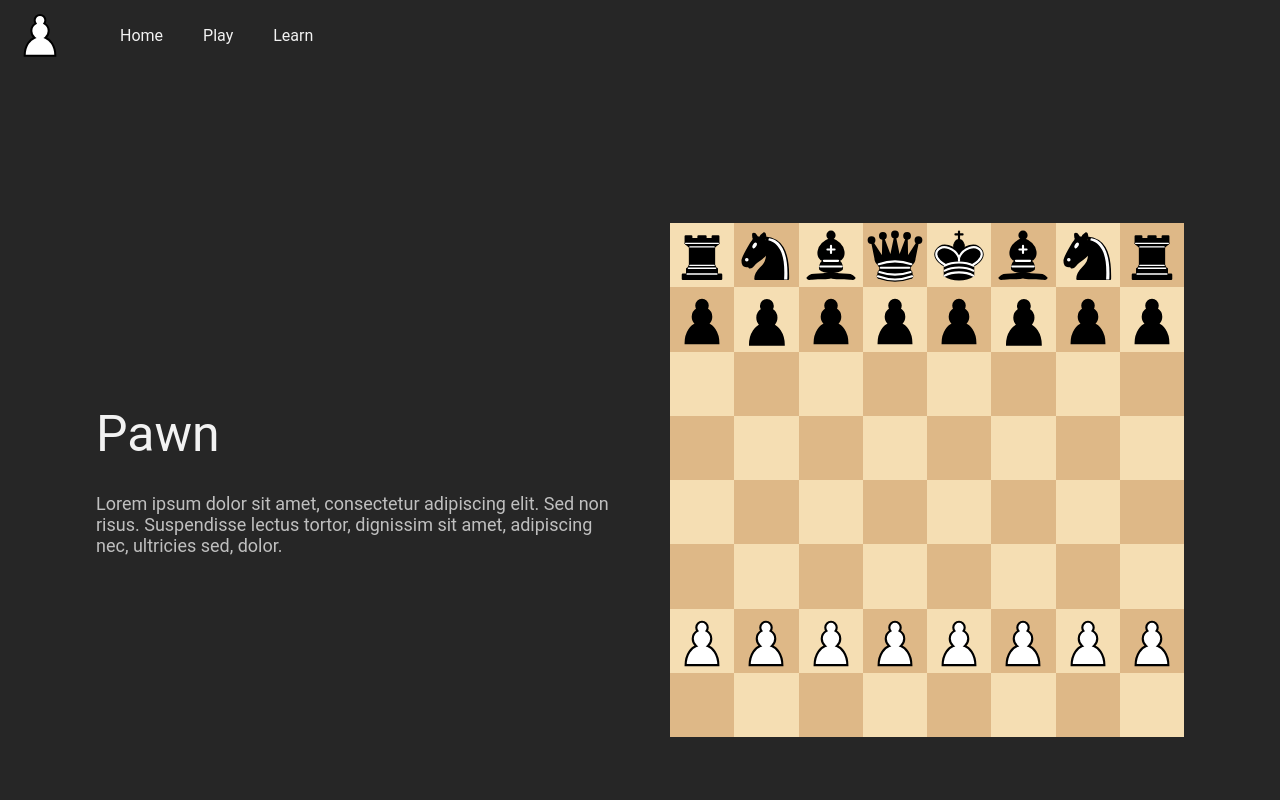
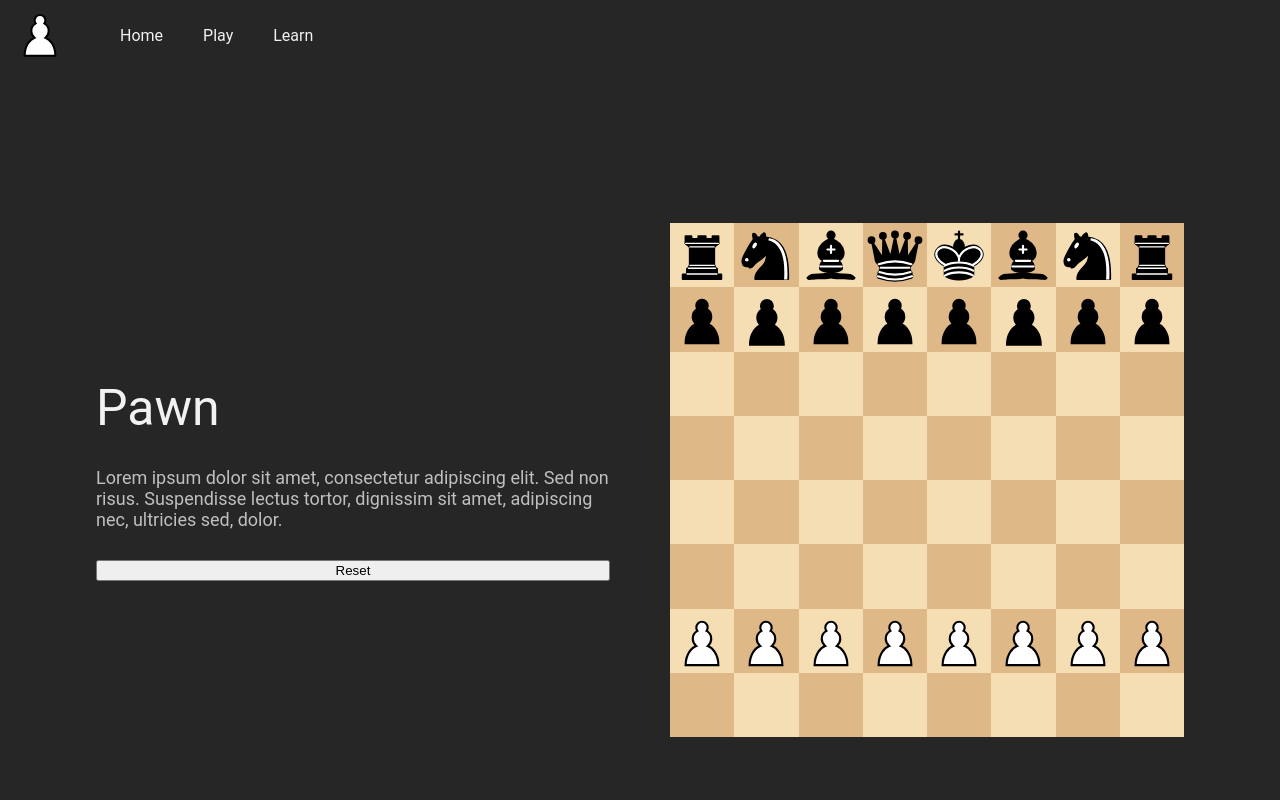
Before and after one commit to lucas-faget/nuxt-chess, a Vue app: page /learn in a window 1280 px wide. Shown: the top 800 px of the page. Built offline with nearby package versions, Linux system fonts and the light colour scheme.

Commit message:
Function reset chessboard

```diff
--- a/src/chess/ChessLocal.ts
+++ b/src/chess/ChessLocal.ts
@@ -36,4 +36,11 @@ export class ChessLocal extends Chess
             this.controller.calculateMoves(this);
         }
     }
+
+    resetChessboard(): void
+    {
+        while (this.savedMoves.length > 0) {
+            this.deleteLastMove();
+        }
+    }
 }
--- a/src/views/LearnView.vue
+++ b/src/views/LearnView.vue
@@ -60,6 +60,12 @@
                 ]
             };
         },
+        methods: {
+            resetChessboard(index: number) {
+                const article = this.articles[index];
+                article.chess.resetChessboard();
+            }
+        }
 }
 </script>
 
@@ -70,6 +76,7 @@
                 <div class="text">
                     <div class="title">{{ article.title }}</div>
                     <div class="description">{{ article.text }}</div>
+                    <button type="button" @click="resetChessboard(article.index)" >Reset</button>
                 </div>
             </div>
             <div class="section">
```
